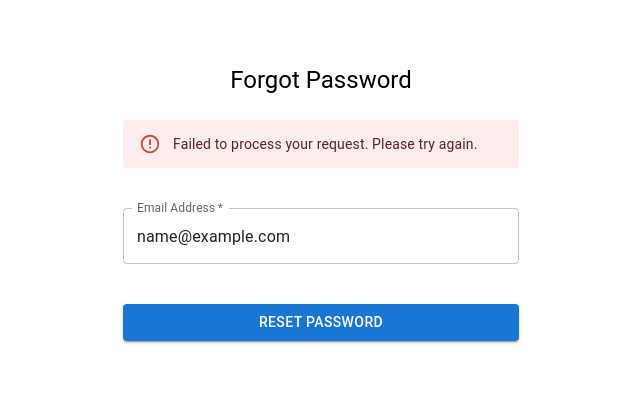
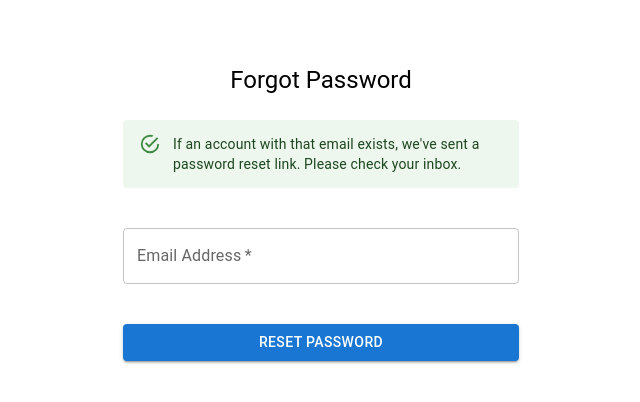
Before and after one commit to cayanainfratechsite-pixel/cayana-admin-ui, a Next.js app: page /forget-password in a window 1280 px wide. Both pictures are taken after typing "name@example.com" into the empty fields and a click on the button "RESET PASSWORD". Shown: the top 402 px of the page, without its empty margins (319-959 px from the left). Built offline with nearby package versions, Linux system fonts and the light colour scheme; no server answers.

Commit message:
change email to token in /reset-password

```diff
--- a/src/app/forget-password/page.tsx
+++ b/src/app/forget-password/page.tsx
@@ -8,11 +8,13 @@ import { useRouter } from 'next/navigation';
 export default function ForgotPassword() {
   const [email, setEmail] = useState('');
   const [error, setError] = useState('');
+  const [success, setSuccess] = useState('');
   const router = useRouter();
 
   const handleSubmit = async (e: React.FormEvent) => {
     e.preventDefault();
     setError('');
+    setSuccess('');
 
     if (!email) {
       setError('Please enter your email address');
@@ -20,16 +22,14 @@ export default function ForgotPassword() {
     }
 
     try {
-      const response = await axios.post('https://api.cayana.co.in/api/v1/user/forget-password', {
+      await axios.post('https://api.cayana.co.in/api/v1/user/forget-password', {
         email,
       });
-      if(response.status===200) {
-        router.push('/reset-password/?email=' + email);
-      }else{
-        setError('Failed to send reset password email');
-      }
+      setSuccess('If an account with that email exists, we\'ve sent a password reset link. Please check your inbox.');
+      setEmail('');
     } catch (err:any) {
-      setError('Failed to process your request. Please try again.');
+      setSuccess('If an account with that email exists, we\'ve sent a password reset link. Please check your inbox.');
+      setEmail('');
     }
   };
 
@@ -53,6 +53,11 @@ export default function ForgotPassword() {
           </Alert>
         )}
 
+        {success && (
+          <Alert severity="success" sx={{ width: '100%', mb: 2 }}>
+            {success}
+          </Alert>
+        )}
 
         <Box component="form" onSubmit={handleSubmit} sx={{ mt: 1 }}>
           <TextField
--- a/src/app/reset-password/page.tsx
+++ b/src/app/reset-password/page.tsx
@@ -6,7 +6,7 @@ import axios from 'axios';
 import { Visibility, VisibilityOff } from '@mui/icons-material';
 
 function ResetPasswordInner() {
-  const [email, setEmail] = useState('');
+  const [token, setToken ] = useState('');
   const [password, setPassword] = useState('');
   const [confirmPassword, setConfirmPassword] = useState('');
   const [error, setError] = useState('');
@@ -18,9 +18,9 @@ function ResetPasswordInner() {
   const searchParams = useSearchParams();
 
   useEffect(() => {
-    const emailParam = searchParams.get('email');
+    const emailParam = searchParams.get('token');
     if (emailParam) {
-      setEmail(emailParam);
+      setToken(emailParam);
     }
   }, [searchParams]);
 
@@ -38,7 +38,7 @@ function ResetPasswordInner() {
     setLoading(true);
     try {
       const response = await axios.post('https://api.cayana.co.in/api/v1/user/reset-password', {
-        email,
+        token,
         password,
       });
 
```
